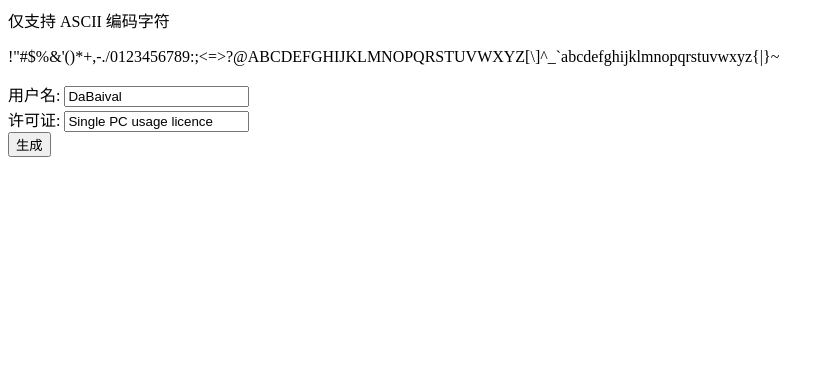
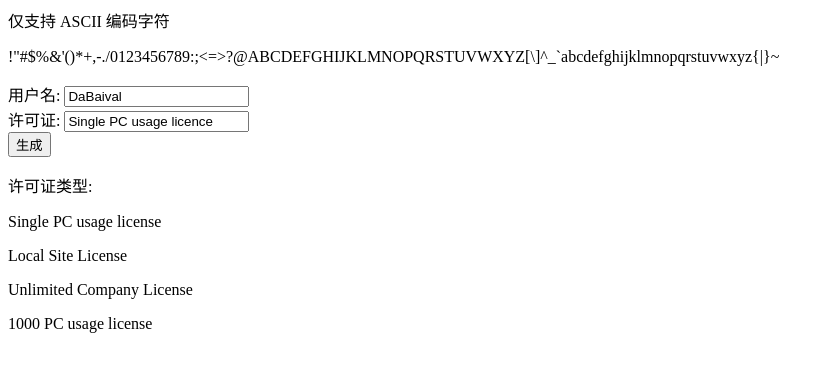
Before and after one commit to DaBaival/webgadget, a plain HTML site: page rarreg.html in a window 1280 px wide. Shown: the whole page, without its empty margins (0-834 px from the left). Drawn offline with Linux system fonts and the light colour scheme.

Commit message:
Add files via upload
Single PC usage license
Local Site License
Unlimited Company License
1000 PC usage license

```diff
--- a/rarreg.html
+++ b/rarreg.html
@@ -450,3 +450,8 @@ function keygen() {
 用户名: <input type="text" id="regname" value="DaBaival"><br>
 许可证: <input type="text" id="regtype" value="Single PC usage licence"><br>
 <button onclick="keygen();">生成</button>
+<p>许可证类型: </p>
+<p>Single PC usage license</p>
+<p>Local Site License</p>
+<p>Unlimited Company License</p>
+<p>1000 PC usage license</p>
```
